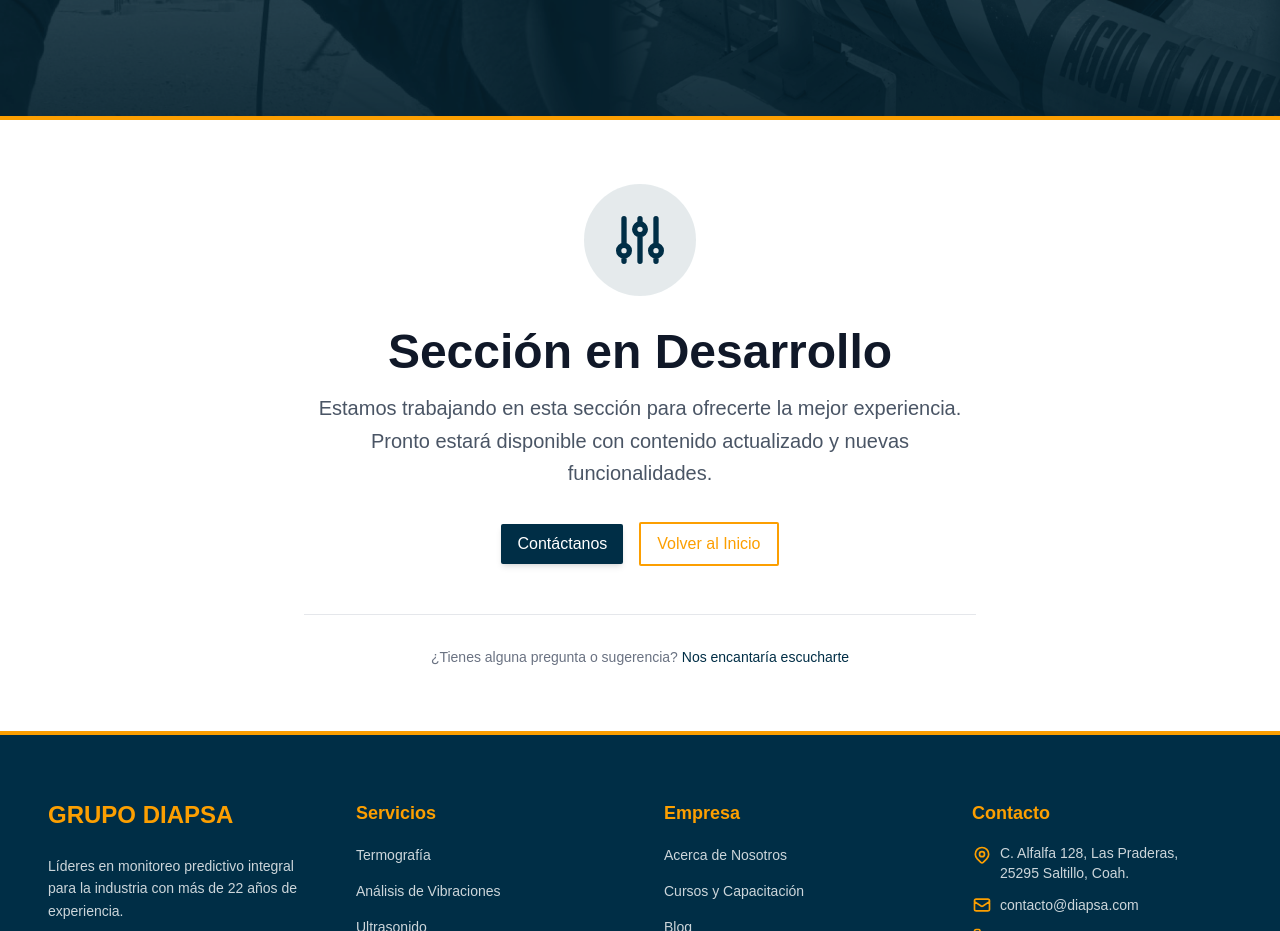
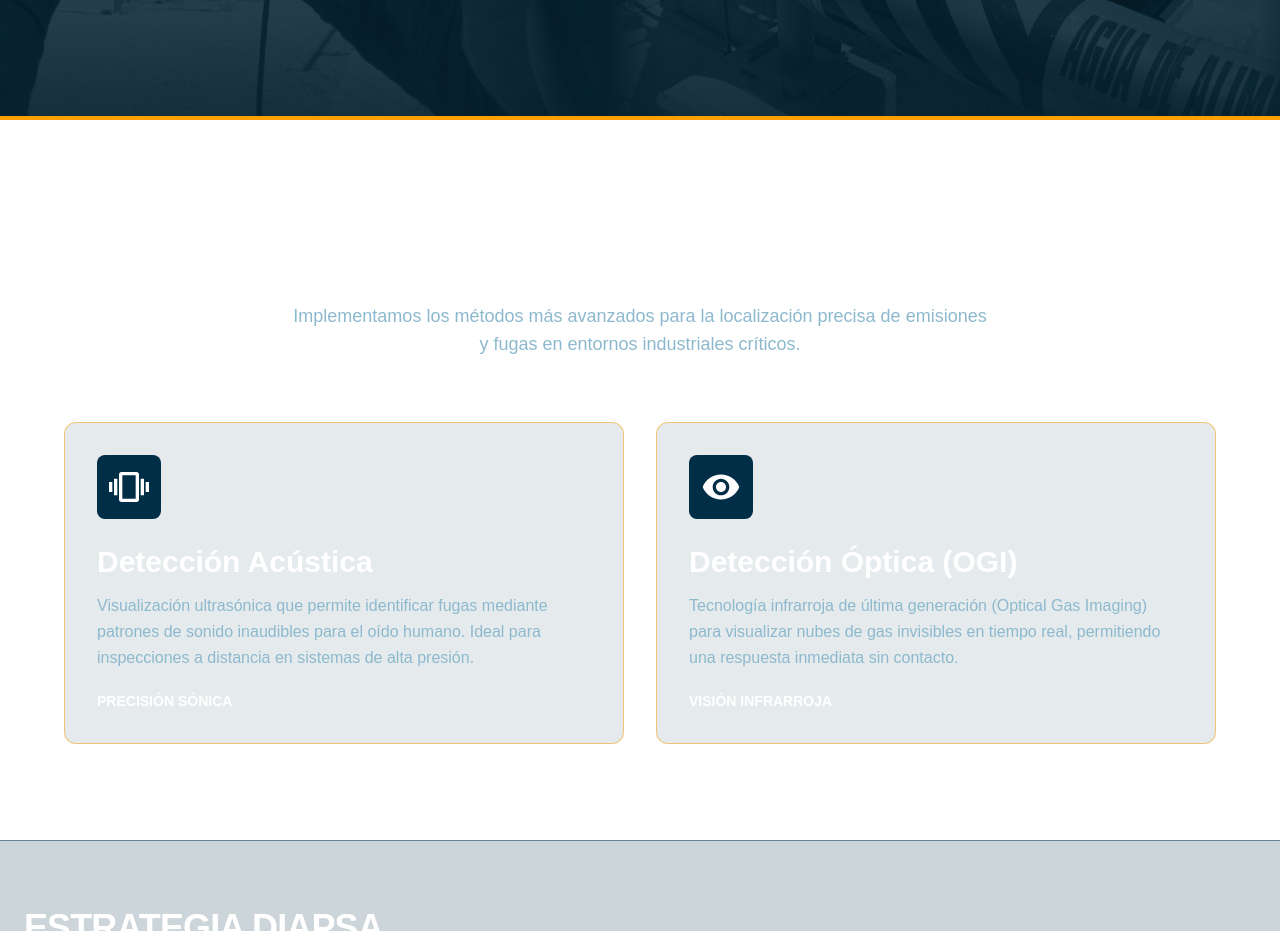
Before and after one commit to diapsa/diapsa-frontend, a Next.js app: page /servicios/deteccion-gas in a window 1280 px wide. Shown: the part 360-1291 px from the top of the page. Built offline with nearby package versions, Linux system fonts and the light colour scheme.

Commit message:
view: gas detection view

```diff
--- a/app/servicios/deteccion-gas/page.tsx
+++ b/app/servicios/deteccion-gas/page.tsx
@@ -1,12 +1,139 @@
+import Button from "@/components/atoms/Button";
 import WipState from "@/components/molecules/wip/wipState";
 import PageHeader from "@/components/organisms/PageHeader";
+import { VibrationIcon, VisibilityIcon, SecurityIcon, EcoIcon, PrecisionManufacturingIcon } from "@/components/atoms/icons";
+
+const tecnologyCards = [
+    {
+        title: "Detección Acústica",
+        description: "Visualización ultrasónica que permite identificar fugas mediante patrones de sonido inaudibles para el oído humano. Ideal para inspecciones a distancia en sistemas de alta presión.",
+        little: "Precisión Sónica",
+        icon: <VibrationIcon className="w-10 h-10" />
+    },
+    {
+        title: "Detección Óptica (OGI)",
+        description: "Tecnología infrarroja de última generación (Optical Gas Imaging) para visualizar nubes de gas invisibles en tiempo real, permitiendo una respuesta inmediata sin contacto.",
+        little: "Visión Infrarroja",
+        icon: <VisibilityIcon className="w-10 h-10" />
+    }
+];
+
+const indicadores = [
+    {
+        name: "Seguridad",
+        value: "100%",
+        label: "Prioridad absoluta en entornos de alto riesgo.",
+        icon: <SecurityIcon className="w-16 h-16" />
+    },
+    {
+        name: "Sustentabilidad",
+        value: <>CO<sub>2</sub></>,
+        label: "Reducción drástica de huella de carbono.",
+        icon: <EcoIcon className="w-16 h-16" />
+    },
+    {
+        name: "Continuidad",
+        value: "24/7",
+        label: "Eliminación de tiempos muertos operativos.",
+        icon: <PrecisionManufacturingIcon className="w-16 h-16" />
+    }
+]
 
 export default function DeteccionGasPage() {
     return (
         <main>
             <PageHeader title="Deteccion de Gas" subtitle="" />
-            <div className="bg-white">
-                <WipState />
+
+            <div className="bg-industrial-dark text-white font-display overflow-x-hidden">
+                {/* <!-- Technology Features Section --> */}
+                <div className="py-24 px-6 max-w-300 mx-auto">
+                    <div className="mb-16 text-center">
+                        <h2 className="text-4xl @[480px]:text-5xl font-extrabold  tracking-tighter mb-4">TECNOLOGÍAS DE VANGUARDIA</h2>
+                        <div className="h-1.5 w-24 bg-accent-orange mx-auto rounded-full"></div>
+                        <p className="text-[#8db9ce] mt-6 text-lg max-w-175 mx-auto">
+                            Implementamos los métodos más avanzados para la localización precisa de emisiones y fugas en entornos industriales críticos.
+                        </p>
+                    </div>
+                    <div className="grid grid-cols-1 md:grid-cols-2 gap-8">
+                        {tecnologyCards.map((t) => (
+                            <div key={t.title} className="flex flex-col gap-6 rounded-xl border border-secondary/50 bg-primary/10 p-8 hover:border-accent-orange/50 transition-colors group">
+                                <div className="w-16 h-16 rounded-lg bg-primary flex items-center justify-center text-accent-orange group-hover:scale-110 transition-transform">
+                                    {t.icon}
+                                </div>
+                                <div className="flex flex-col gap-3">
+                                    <h3 className="text-3xl font-black leading-tight">{t.title}</h3>
+                                    <p className="text-[#8db9ce] text-base leading-relaxed">
+                                        {t.description}
+                                    </p>
+                                    <div className="flex items-center gap-2 text-accent-orange font-bold text-sm uppercase mt-2">
+                                        <span>{t.little}</span>
+                                        <div className="h-px flex-1 bg-accent-orange/30"></div>
+                                    </div>
+                                </div>
+                            </div>
+                        ))}
+                    </div>
+                </div>
+                {/* <!-- DIAPSA Strategy Section --> */}
+                <div className="bg-primary/20 py-16 border-y border-primary/50">
+                    <div className="max-w-3000 px-6 mx-auto">
+                        <div className="flex flex-col md:flex-row items-end justify-between mb-12 gap-6">
+                            <div className="max-w-150">
+                                <h2 className="text-white text-4xl font-black leading-tight tracking-tight uppercase">Estrategia DIAPSA</h2>
+                                <p className="text-[#8db9ce] mt-4 text-lg">Metodologías integrales diseñadas para la optimización de activos y mitigación de riesgos operativos.</p>
+                            </div>
+                            <div className="hidden md:block h-px flex-1 bg-secondary mx-8 mb-4"></div>
+                        </div>
+                        <div className="grid grid-cols-1 md:grid-cols-2 gap-6">
+                            {/* <!-- Asset Management Card --> */}
+                            <div className="bg-industrial-dark border-l-4 border-l-secondary border border-secondary/50 rounded-lg p-8 flex gap-6 items-start">
+                                <div className="hidden sm:block w-32 h-32 shrink-0 bg-cover bg-center rounded-lg" data-alt="Icono de gestión de activos industriales" style={{ backgroundImage: 'url("https://lh3.googleusercontent.com/aida-public/AB6AXuASzoPFm_d8UPTzczW9azlI5JrU_trzLzkYZrTgjO3aVXXeXn2KnJb5ewl6VI5mbglDkpDKnxwWPMIAJ8BdLYfD8LReQTK1omTh6yk08PXiotSNfpIg4GppnVDmKWSz2q72RzmGWHmccW7sicclJnVqtVrY9APCclynVqEFyg_0NMpqZP8fWqE0hgoInIA0BOH8akcwbNWeNokScmcWf6yoz0CRZpyWX3-PTHtSJDotsh2hyICSC8p-dFnijCiVsqMvndWF1goJL1o")' }}></div>
+                                <div>
+                                    <span className="text-accent-orange text-xs font-bold tracking-widest uppercase mb-2 block">Lifecycle Focus</span>
+                                    <h4 className="text-xl font-bold mb-3">Gestión de Activos</h4>
+                                    <p className="text-[#8db9ce] text-sm leading-relaxed mb-4">Optimización del ciclo de vida de su infraestructura para maximizar la rentabilidad y reducir riesgos operativos críticos.</p>
+                                    <p className="text-primary font-mono text-xs font-bold">ASSET_MANAGEMENT_ST_01</p>
+                                </div>
+                            </div>
+                            {/* <!-- Condition Monitoring Card --> */}
+                            <div className="bg-industrial-dark border-l-4 border-l-secondary border border-secondary/50 rounded-lg p-8 flex gap-6 items-start">
+                                <div className="hidden sm:block w-32 h-32 shrink-0 bg-cover bg-center rounded-lg" data-alt="Monitoreo de equipos industriales en tiempo real" style={{ backgroundImage: 'url("https://lh3.googleusercontent.com/aida-public/AB6AXuCMNALM8OuH1vy2TBGWz5SJqAIocoYWbbwXEppBQMjB-FyvyfBLumbtKjJmfnXNQVq3p_cqGWxsN_X9TNNFKVXq2qrcbrgGEa4vbbDpEOLna8tDjFpfouzje488V8r3MHd2sEfiNyyynyVoH_bk3tfJiG7_jmwVADRIOhDI6ZwPx32B9m590uAPwd6DVivt_s6YNPkTxduSGYSl0MZHeleeOhlfM3pOQa8iGIZscjc24UwZfy1E4yVMkxaSjHzZmbfDJMaXUtKIdFw")' }}></div>
+                                <div>
+                                    <span className="text-accent-orange text-xs font-bold tracking-widest uppercase mb-2 block">Real-time Data</span>
+                                    <h4 className="text-xl font-bold mb-3">Monitoreo de Condición</h4>
+                                    <p className="text-[#8db9ce] text-sm leading-relaxed mb-4">Seguimiento constante de la salud de sus equipos para prevenir fallas catastróficas y paros no programados.</p>
+                                    <p className="text-primary font-mono text-xs font-bold">CONDITION_MONITORING_RT_24/7</p>
+                                </div>
+                            </div>
+                        </div>
+                    </div>
+                </div>
+                {/* <!-- Impact Pillars Section --> */}
+                <div className="py-16 px-6 max-w-300 mx-auto text-center">
+                    <div className="grid grid-cols-1 md:grid-cols-3 gap-8">
+                        {indicadores.map((i) => (
+                            <div key={i.name} className="flex flex-col items-center gap-4 p-8 rounded-2xl border border-primary/50 bg-primary/20">
+                                <div className="text-accent-orange mb-2">
+                                    {i.icon}
+                                </div>
+                                <h3 className="text-white text-4xl font-black leading-tight">{i.value}</h3>
+                                <p className="text-lg font-bold text-white uppercase tracking-wider">{i.name}</p>
+                                <p className="text-[#8db9ce] text-sm italic">{i.label}</p>
+                            </div>
+                        ))}
+                    </div>
+                    {/* <div className="mt-20">
+                        <div className="bg-primary p-12 rounded-xl border border-accent-orange/30 relative overflow-hidden">
+                            <!-- Abstract Accent -->
+                            <div className="absolute right-0 top-0 w-64 h-64 bg-accent-orange/10 rounded-full blur-3xl -mr-32 -mt-32"></div>
+                            <h3 className="text-3xl font-black mb-6 relative z-10">¿Listo para asegurar su planta industrial?</h3>
+                            <p className="text-[#8db9ce] max-w-150 mx-auto mb-10 relative z-10">Agende hoy mismo una demostración de nuestras tecnologías de detección acústica y óptica.</p>
+                            <Button variant="secondary" className="bg-accent-orange hover:text-primary transition-all duration-300 px-12 py-5 rounded-lg font-black text-xl uppercase tracking-widest relative z-10">
+                                Contáctenos Ahora
+                            </Button>
+                        </div>
+                    </div> */}
+                </div>
 
             </div>
         </main>
```
